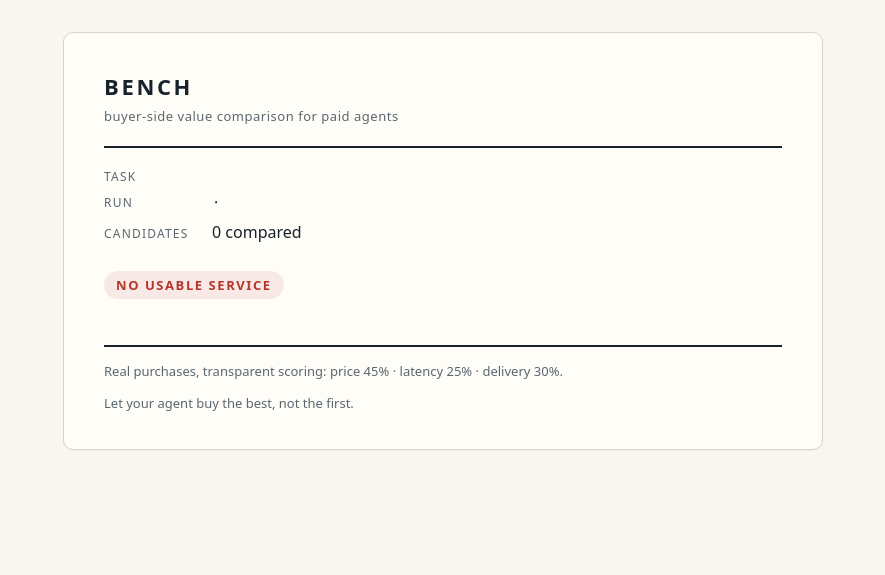
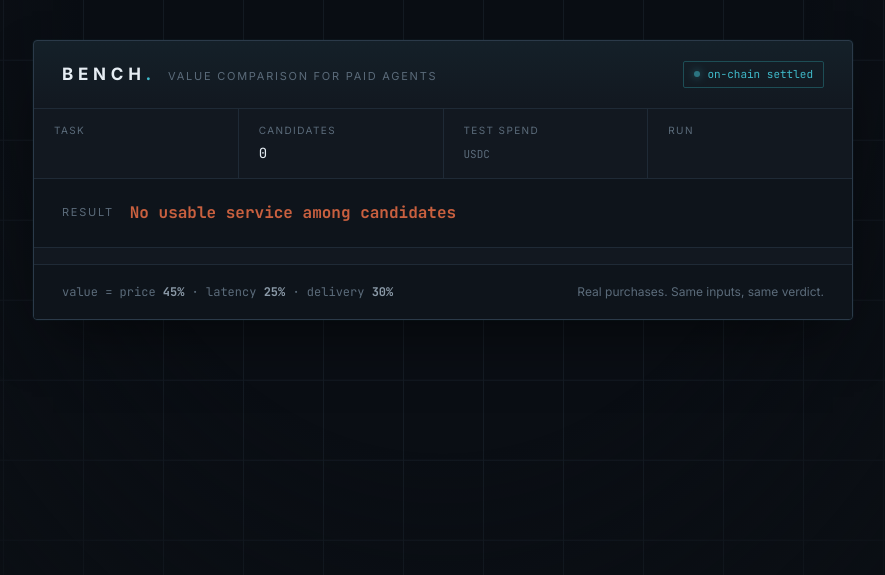
Before and after one commit to chinmayy777/bench, a Python web app: template src/preflight/templates/comparison.html in a window 1280 px wide. Shown: the top 575 px of the page, without its empty margins (197-1082 px from the left). Run offline with Jinja, Linux system fonts and the light colour scheme; the template is opened without the code that fills it, so the values that code supplies are empty.

Commit message:
Instrument-panel leaderboard design + plain-language verdict lines

```diff
--- /dev/null
+++ b/src/preflight/static/comparison.css
@@ -0,0 +1,145 @@
+/* Bench — instrument-panel comparison leaderboard.
+   Deep ink base, one reserved winner-signal (cyan), mono for all data. */
+:root{
+  --ink:#0b0f14;            /* base */
+  --panel:#121820;          /* elevated surface */
+  --panel-2:#0e141b;        /* recessed */
+  --line:#1f2a36;           /* hairline */
+  --line-bright:#2b3a49;
+  --text:#e6edf3;           /* primary */
+  --text-dim:#8b9aa8;       /* secondary */
+  --text-faint:#5b6b7a;     /* tertiary / captions */
+  --signal:#3fb9c9;         /* THE accent — winner + key data only */
+  --signal-dim:#1d4d55;
+  --warn:#c9a23f;
+  --bad:#c9603f;
+  --mono:ui-monospace,"JetBrains Mono","SFMono-Regular",Menlo,Consolas,monospace;
+  --sans:"Inter",system-ui,-apple-system,"Segoe UI",sans-serif;
+}
+*{box-sizing:border-box}
+body{
+  margin:0;background:var(--ink);color:var(--text);
+  font-family:var(--sans);font-size:15px;line-height:1.5;
+  padding:40px 20px;
+  background-image:
+    linear-gradient(var(--line) 1px,transparent 1px),
+    linear-gradient(90deg,var(--line) 1px,transparent 1px);
+  background-size:80px 80px;background-position:center;
+  opacity:1;
+}
+body{background-color:var(--ink)}
+body::after{content:"";position:fixed;inset:0;background:var(--ink);opacity:.55;
+  z-index:-1;pointer-events:none}
+body::before{content:"";position:fixed;inset:0;background:radial-gradient(
+  ellipse at 50% 0%,transparent 40%,var(--ink) 85%);pointer-events:none;z-index:0}
+.mono{font-family:var(--mono);font-variant-ligatures:none}
+.card{position:relative;z-index:1;max-width:820px;margin:0 auto;
+  background:var(--panel);border:1px solid var(--line-bright);border-radius:4px;
+  box-shadow:0 24px 60px -20px rgba(0,0,0,.6),0 0 0 1px rgba(63,185,201,.04);
+  overflow:hidden}
+
+/* masthead */
+.masthead{display:flex;justify-content:space-between;align-items:center;
+  padding:20px 28px;border-bottom:1px solid var(--line);
+  background:linear-gradient(180deg,rgba(63,185,201,.05),transparent)}
+.brand{display:flex;align-items:baseline;gap:12px}
+.wordmark{font-weight:700;font-size:17px;letter-spacing:.28em;text-transform:uppercase}
+.wordmark .dot{color:var(--signal)}
+.tagline{color:var(--text-faint);font-size:11px;letter-spacing:.16em;text-transform:uppercase}
+.livechip{font-family:var(--mono);font-size:11px;color:var(--signal);
+  border:1px solid var(--signal-dim);border-radius:2px;padding:4px 10px;
+  display:flex;align-items:center;gap:7px}
+.livechip::before{content:"";width:6px;height:6px;border-radius:50%;
+  background:var(--signal);box-shadow:0 0 8px var(--signal);
+  animation:pulse 2s ease-in-out infinite}
+@keyframes pulse{0%,100%{opacity:1}50%{opacity:.35}}
+
+/* meta strip */
+.meta{display:grid;grid-template-columns:repeat(4,1fr);gap:1px;
+  background:var(--line);border-bottom:1px solid var(--line)}
+.meta .cell{background:var(--panel);padding:14px 20px}
+.meta .k{font-size:10px;letter-spacing:.14em;text-transform:uppercase;color:var(--text-faint)}
+.meta .v{font-family:var(--mono);font-size:14px;margin-top:5px;color:var(--text)}
+.meta .v.big{font-size:20px;color:var(--signal)}
+
+/* verdict banner */
+.verdict{padding:22px 28px;display:flex;align-items:center;gap:16px;
+  border-bottom:1px solid var(--line);background:var(--panel-2)}
+.verdict .lbl{font-size:11px;letter-spacing:.16em;text-transform:uppercase;color:var(--text-faint)}
+.verdict .who{font-family:var(--mono);font-size:16px;color:var(--signal);
+  font-weight:600;word-break:break-all}
+.verdict.none .who{color:var(--bad)}
+
+/* scoreboard */
+.board{padding:8px 0}
+.lane{position:relative;display:grid;
+  grid-template-columns:52px 1fr 108px;gap:18px;align-items:center;
+  padding:18px 28px;border-bottom:1px solid var(--line)}
+.lane:last-child{border-bottom:none}
+.lane.win{background:linear-gradient(90deg,rgba(63,185,201,.07),transparent 70%)}
+.lane.win::before{content:"";position:absolute;left:0;top:0;bottom:0;width:2px;
+  background:var(--signal);box-shadow:0 0 12px var(--signal)}
+.lane.dead{opacity:.5}
+
+.rank{font-family:var(--mono);font-size:22px;font-weight:700;color:var(--text-faint);
+  text-align:center;letter-spacing:-.02em}
+.lane.win .rank{color:var(--signal)}
+.rank .crown{display:block;font-size:9px;letter-spacing:.12em;color:var(--signal);
+  margin-top:2px}
+
+.svc{min-width:0}
+.svc .name{font-family:var(--mono);font-size:13.5px;color:var(--text);
+  word-break:break-all;margin-bottom:10px}
+.svc .name .host{color:var(--text-dim)}
+
+/* metric bars */
+.bars{display:grid;gap:6px}
+.bar{display:grid;grid-template-columns:64px 1fr 76px;gap:10px;align-items:center}
+.bar .blabel{font-size:10px;letter-spacing:.08em;text-transform:uppercase;color:var(--text-faint)}
+.bar .track{height:5px;background:var(--panel-2);border:1px solid var(--line);
+  border-radius:2px;overflow:hidden}
+.bar .fill{height:100%;background:var(--line-bright)}
+.bar.good .fill{background:var(--signal)}
+.bar .bval{font-family:var(--mono);font-size:12px;color:var(--text-dim);text-align:right}
+
+/* score block */
+.score{text-align:right}
+.score .num{font-family:var(--mono);font-size:30px;font-weight:700;
+  color:var(--text-dim);line-height:1;letter-spacing:-.03em}
+.lane.win .score .num{color:var(--signal);text-shadow:0 0 20px rgba(63,185,201,.4)}
+.score .of{font-size:10px;color:var(--text-faint);letter-spacing:.1em;margin-top:3px}
+.score .deadnote{font-family:var(--mono);font-size:11px;color:var(--bad);
+  text-align:right;line-height:1.35}
+
+/* tx row */
+.tx{grid-column:2 / -1;margin-top:12px;display:flex;align-items:center;gap:8px;
+  font-family:var(--mono);font-size:11px;color:var(--text-faint)}
+.tx .chainlbl{color:var(--signal);border:1px solid var(--signal-dim);
+  border-radius:2px;padding:2px 7px;letter-spacing:.06em}
+.tx a{color:var(--text-dim);text-decoration:none;border-bottom:1px dotted var(--line-bright);
+  word-break:break-all}
+.tx a:hover{color:var(--signal)}
+
+/* plain-language verdict line — the judgment, stated */
+.verdict-line{grid-column:2 / -1;margin-top:12px;font-size:12.5px;
+  color:var(--text-dim);line-height:1.45;font-style:normal;
+  padding-left:12px;border-left:2px solid var(--line-bright)}
+.lane.win .verdict-line{color:var(--text);border-left-color:var(--signal)}
+
+/* footer */
+.foot{padding:18px 28px;border-top:1px solid var(--line);background:var(--panel-2);
+  display:flex;justify-content:space-between;gap:16px;flex-wrap:wrap;
+  font-size:12px;color:var(--text-faint)}
+.foot .weights{font-family:var(--mono)}
+.foot .weights b{color:var(--text-dim);font-weight:600}
+
+@media (max-width:620px){
+  body{padding:20px 10px}
+  .meta{grid-template-columns:repeat(2,1fr)}
+  .lane{grid-template-columns:40px 1fr;gap:12px}
+  .score{grid-column:2;text-align:left;margin-top:10px}
+  .score .deadnote,.score .num,.score .of{text-align:left}
+  .bar{grid-template-columns:56px 1fr 64px}
+  .tx{grid-column:1 / -1}
+}
+@media (prefers-reduced-motion:reduce){.livechip::before{animation:none}}
--- a/src/preflight/store.py
+++ b/src/preflight/store.py
@@ -87,7 +87,10 @@ def load_comparison(comp_id: str):
         row = con.execute("SELECT * FROM comparisons WHERE id=?", (comp_id,)).fetchone()
     if row is None:
         return None
-    cands = [Candidate(**d) for d in _json.loads(row["candidates_json"])]
+    import dataclasses
+    _fields = {f.name for f in dataclasses.fields(Candidate)}
+    cands = [Candidate(**{k: v for k, v in d.items() if k in _fields})
+             for d in _json.loads(row["candidates_json"])]
     return Comparison(row["id"], row["created_at"], row["task"], cands,
                       row["winner_url"], row["total_spend_usdt"],
                       _json.loads(row["tx_refs_json"]))
--- a/src/preflight/templates/comparison.html
+++ b/src/preflight/templates/comparison.html
@@ -4,79 +4,100 @@
 <meta charset="utf-8">
 <meta name="viewport" content="width=device-width, initial-scale=1">
 <title>Bench — {{ c.task }}</title>
-<link rel="stylesheet" href="/static/report.css">
-<style>
-.lead{display:flex;align-items:baseline;gap:12px;margin:18px 0 6px}
-.lead .medal{font-size:13px;font-weight:700;letter-spacing:.12em;text-transform:uppercase;
-  color:var(--green);background:var(--green-bg);padding:4px 12px;border-radius:99px}
-.board{display:grid;gap:12px;margin-top:18px}
-.cand{border:1px solid var(--line);border-radius:10px;padding:16px 18px;background:var(--card)}
-.cand.win{border-color:var(--green);box-shadow:0 0 0 1px var(--green) inset}
-.cand.dead{opacity:.72}
-.crow{display:flex;align-items:center;gap:14px;flex-wrap:wrap}
-.rank{flex:none;width:30px;height:30px;display:grid;place-items:center;border-radius:8px;
-  font-weight:800;background:var(--slate-bg);color:var(--slate)}
-.cand.win .rank{background:var(--green-bg);color:var(--green)}
-.url{font-family:ui-monospace,Menlo,monospace;font-size:.86em;word-break:break-all;flex:1;min-width:180px}
-.scorebar{flex:none;width:120px;height:8px;border-radius:99px;background:var(--paper);overflow:hidden}
-.scorebar>span{display:block;height:100%;background:var(--green)}
-.score{flex:none;font-weight:800;width:44px;text-align:right}
-.metrics{display:flex;gap:20px;margin-top:10px;flex-wrap:wrap;color:var(--muted);font-size:14px}
-.metrics b{color:var(--ink)}
-.deadnote{margin-top:8px;font-size:13px;color:var(--amber)}
-</style>
+<link rel="preconnect" href="https://fonts.googleapis.com">
+<link rel="preconnect" href="https://fonts.gstatic.com" crossorigin>
+<link href="https://fonts.googleapis.com/css2?family=Inter:wght@400;500;600;700&family=JetBrains+Mono:wght@400;500;700&display=swap" rel="stylesheet">
+<link rel="stylesheet" href="/static/comparison.css">
 </head>
 <body>
 <main class="card">
-  <header class="masthead">
-    <div class="ident">
-      <span class="wordmark">Bench</span>
-      <span class="sub">buyer-side value comparison for paid agents</span>
+  <div class="masthead">
+    <div class="brand">
+      <span class="wordmark">BENCH<span class="dot">.</span></span>
+      <span class="tagline">value comparison for paid agents</span>
     </div>
-  </header>
+    <span class="livechip">on-chain settled</span>
+  </div>
 
-  <dl class="meta">
-    <div><dt>Task</dt><dd>{{ c.task }}</dd></div>
-    <div><dt>Run</dt><dd class="mono">{{ c.id }} · {{ c.created_at }}</dd></div>
-    <div><dt>Candidates</dt><dd>{{ c.candidates|length }} compared</dd></div>
-    {% if c.total_spend_usdt %}<div><dt>Test spend</dt><dd>{{ c.total_spend_usdt }} (non-mainnet)</dd></div>{% endif %}
-  </dl>
+  <div class="meta">
+    <div class="cell"><div class="k">Task</div><div class="v">{{ c.task }}</div></div>
+    <div class="cell"><div class="k">Candidates</div><div class="v">{{ c.candidates|length }}</div></div>
+    <div class="cell"><div class="k">Test spend</div><div class="v">{{ c.total_spend_usdt }} <span style="color:var(--text-faint);font-size:11px">USDC</span></div></div>
+    <div class="cell"><div class="k">Run</div><div class="v" style="font-size:12px">{{ c.id }}</div></div>
+  </div>
 
   {% if c.winner_url %}
-  <div class="lead"><span class="medal">Best value</span><span class="mono">{{ c.winner_url }}</span></div>
+  <div class="verdict">
+    <span class="lbl">Best value</span>
+    <span class="who">{{ c.winner_url }}</span>
+  </div>
   {% else %}
-  <div class="lead"><span class="medal" style="color:var(--red);background:var(--red-bg)">No usable service</span></div>
+  <div class="verdict none">
+    <span class="lbl">Result</span>
+    <span class="who">No usable service among candidates</span>
+  </div>
   {% endif %}
+
+  {# precompute maxima for bar scaling #}
+  {% set prices = c.candidates | selectattr('usable') | map(attribute='price_usdt') | select('!=', None) | list %}
+  {% set lats = c.candidates | selectattr('usable') | map(attribute='latency_ms') | select('!=', None) | list %}
+  {% set delivs = c.candidates | selectattr('usable') | map(attribute='delivered_chars') | select('!=', None) | list %}
+  {% set pmax = prices | max if prices else 1 %}
+  {% set lmax = lats | max if lats else 1 %}
+  {% set dmax = delivs | max if delivs else 1 %}
 
   <div class="board">
     {% for cand in c.candidates %}
-    <article class="cand {{ 'win' if cand.target_url == c.winner_url else '' }} {{ 'dead' if not cand.usable else '' }}">
-      <div class="crow">
-        <span class="rank">{{ loop.index }}</span>
-        <span class="url">{{ cand.target_url }}</span>
+    <div class="lane {{ 'win' if cand.target_url == c.winner_url else '' }} {{ 'dead' if not cand.usable else '' }}">
+      <div class="rank">{{ loop.index }}{% if cand.target_url == c.winner_url %}<span class="crown">BEST</span>{% endif %}</div>
+
+      <div class="svc">
+        <div class="name">{{ cand.target_url }}</div>
         {% if cand.usable %}
-        <span class="scorebar"><span style="width: {{ cand.value_score }}%"></span></span>
-        <span class="score">{{ cand.value_score }}</span>
+        <div class="bars">
+          <div class="bar {{ 'good' if cand.price_usdt == prices|min }}">
+            <span class="blabel">Price</span>
+            <span class="track"><span class="fill" style="width: {{ (cand.price_usdt / pmax * 100) if pmax else 0 }}%"></span></span>
+            <span class="bval">{{ cand.price_usdt }} USDC</span>
+          </div>
+          <div class="bar {{ 'good' if cand.latency_ms == lats|min }}">
+            <span class="blabel">Latency</span>
+            <span class="track"><span class="fill" style="width: {{ (cand.latency_ms / lmax * 100) if lmax else 0 }}%"></span></span>
+            <span class="bval">{{ cand.latency_ms }} ms</span>
+          </div>
+          <div class="bar {{ 'good' if cand.delivered_chars == delivs|max }}">
+            <span class="blabel">Delivery</span>
+            <span class="track"><span class="fill" style="width: {{ (cand.delivered_chars / dmax * 100) if dmax else 0 }}%"></span></span>
+            <span class="bval">{{ cand.delivered_chars }} ch</span>
+          </div>
+        </div>
+        {% if cand.tx_ref %}
+        <div class="tx">
+          <span class="chainlbl">{{ cand.tx_ref.split(':')[0] }}</span>
+          {% set h = cand.tx_ref.split(':')[1] if ':' in cand.tx_ref else cand.tx_ref %}
+          <a href="https://sepolia.basescan.org/tx/{{ h }}" target="_blank" rel="noopener">{{ h }}</a>
+        </div>
+        {% endif %}
+        {% if cand.verdict %}<div class="verdict-line">{{ cand.verdict }}</div>{% endif %}
         {% endif %}
       </div>
-      {% if cand.usable %}
-      <div class="metrics">
-        <span>price <b>{{ cand.price_usdt if cand.price_usdt is not none else '—' }}</b></span>
-        <span>latency <b>{{ cand.latency_ms }}ms</b></span>
-        <span>delivered <b>{{ cand.delivered_chars }} chars</b></span>
-        {% if cand.tx_ref %}<span>tx <b class="mono">{{ cand.tx_ref[:28] }}…</b></span>{% endif %}
+
+      <div class="score">
+        {% if cand.usable %}
+        <div class="num">{{ cand.value_score }}</div>
+        <div class="of">/ 100</div>
+        {% else %}
+        <div class="deadnote">{{ cand.notes | join('<br>') | safe if cand.notes else 'not usable' }}</div>
+        {% endif %}
       </div>
-      {% else %}
-      <div class="deadnote">{{ cand.notes | join(', ') or 'not usable' }}</div>
-      {% endif %}
-    </article>
+    </div>
     {% endfor %}
   </div>
 
-  <footer>
-    <span>Real purchases, transparent scoring: price {{ (0.45*100)|int }}% · latency {{ (0.25*100)|int }}% · delivery {{ (0.30*100)|int }}%.</span>
-    <span>Let your agent buy the best, not the first.</span>
-  </footer>
+  <div class="foot">
+    <span class="weights">value = price <b>45%</b> · latency <b>25%</b> · delivery <b>30%</b></span>
+    <span>Real purchases. Same inputs, same verdict.</span>
+  </div>
 </main>
 </body>
 </html>
```
Also changed, not shown: src/preflight/bench.py (+50 -0 lines).
